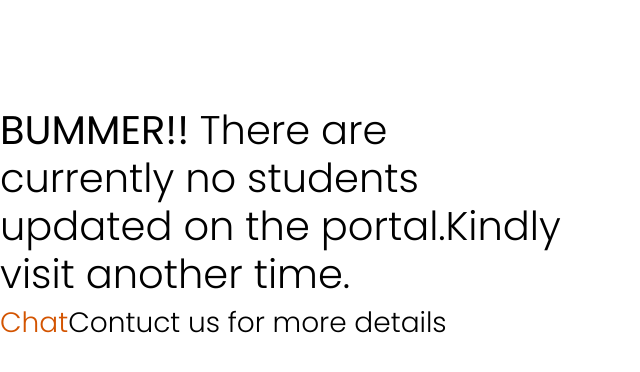
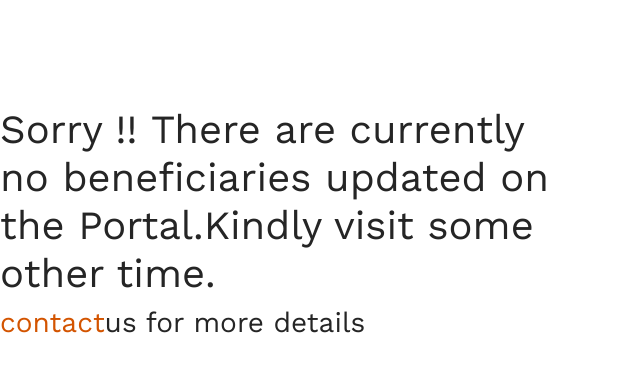
Before and after one commit to EnockOMONDI/fasal, a Django app: a page that uses shop/templates/shop/product/list.html in a window 1280 px wide. Shown: the part 86-458 px from the top of the page, without its empty margins (0-640 px from the left). Run offline with Django 3.2, Linux system fonts and the light colour scheme; data that the repository does not hold is empty; parts of the project's set-up code (start-up, migrations or seed data) failed here and were passed over; some libraries are stand-ins or nearby versions; some web fonts are replaced.

```diff
--- a/shop/templates/shop/product/list.html
+++ b/shop/templates/shop/product/list.html
@@ -43,8 +43,8 @@
               <div class="row">
                 {% if students%}
                 {% else %}
-                  <h1><strong> BUMMER!! </strong>There are currently no students updated on the portal.Kindly visit another time.</h1>
-                  <h3> <a href="{% url 'shop:contact' %}">Chat</a>Contuct us for more details</h3>
+                  <h1 style="font-family: 'Work Sans', sans-serif; color: rgb(37, 37, 37);"><strong> Sorry !! </strong>There are currently no beneficiaries updated on the Portal.Kindly visit some other time.</h1>
+                  <h3 style="font-family: 'Work Sans', sans-serif; color: rgb(37, 37, 37);"> <a href="{% url 'shop:contact' %}">contact</a>us for more details</h3>
 
 
                   <br>
```
